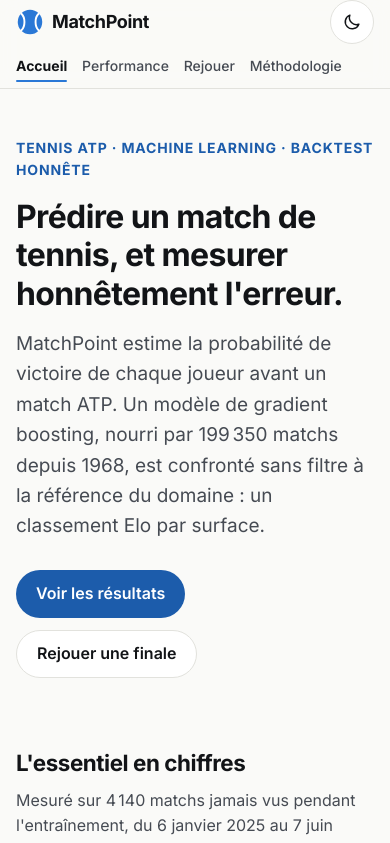
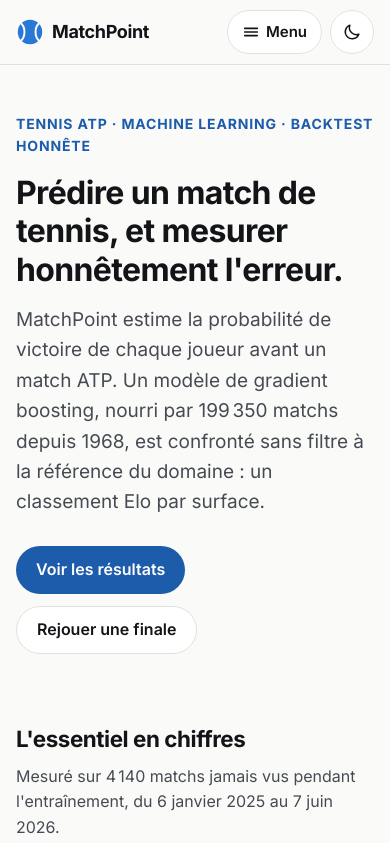
Before and after one commit to ligsow6/MatchPointAI, a Next.js app in the folder web/: page / in a window 390 px wide. Shown: the top 843 px of the page. Built offline with nearby package versions, Linux system fonts and the light colour scheme.

Commit message:
feat: ajoute le comparateur à la navigation avec un menu mobile

```diff
--- a/web/components/layout/NavLinks.tsx
+++ b/web/components/layout/NavLinks.tsx
@@ -2,6 +2,7 @@
 
 import Link from "next/link";
 import { usePathname } from "next/navigation";
+import { useId, useRef, useState, type KeyboardEvent } from "react";
 import { NAVIGATION } from "@/lib/site";
 import styles from "./SiteHeader.module.css";
 
@@ -14,8 +15,53 @@ function isActive(pathname: string, href: string): boolean {
 
 export function NavLinks() {
   const pathname = usePathname();
+  const listId = useId();
+  const button = useRef<HTMLButtonElement>(null);
+  const [open, setOpen] = useState(false);
+  const [openedOn, setOpenedOn] = useState(pathname);
+
+  if (openedOn !== pathname) {
+    setOpenedOn(pathname);
+    setOpen(false);
+  }
+
+  const handleKeyDown = (event: KeyboardEvent<HTMLElement>) => {
+    if (event.key === "Escape" && open) {
+      setOpen(false);
+      button.current?.focus();
+    }
+  };
+
   return (
-    <ul className={styles.links}>
+    <div className={styles.navInner} onKeyDown={handleKeyDown}>
+      <button
+        ref={button}
+        type="button"
+        className={styles.menuButton}
+        aria-expanded={open}
+        aria-controls={listId}
+        onClick={() => setOpen((value) => !value)}
+      >
+        <svg aria-hidden="true" viewBox="0 0 20 20" width="18" height="18" focusable="false">
+          {open ? (
+            <path
+              d="M5 5l10 10M15 5L5 15"
+              stroke="currentColor"
+              strokeWidth="1.8"
+              strokeLinecap="round"
+            />
+          ) : (
+            <path
+              d="M3 6h14M3 10h14M3 14h14"
+              stroke="currentColor"
+              strokeWidth="1.8"
+              strokeLinecap="round"
+            />
+          )}
+        </svg>
+        Menu
+      </button>
+      <ul id={listId} className={styles.links} data-open={open}>
         {NAVIGATION.map((item) => {
           const active = isActive(pathname, item.href);
           return (
@@ -24,13 +70,14 @@ export function NavLinks() {
                 href={item.href}
                 className={styles.link}
                 aria-current={active ? "page" : undefined}
+                onClick={() => setOpen(false)}
               >
                 {item.label}
-              {item.extra ? <span className={styles.extra}>{item.extra}</span> : null}
               </Link>
             </li>
           );
         })}
       </ul>
+    </div>
   );
 }
--- a/web/components/layout/SiteHeader.module.css
+++ b/web/components/layout/SiteHeader.module.css
@@ -2,21 +2,18 @@
   position: sticky;
   top: 0;
   z-index: 10;
-  background: color-mix(in srgb, var(--bg) 88%, transparent);
+  background: color-mix(in srgb, var(--bg) 92%, transparent);
   backdrop-filter: saturate(1.4) blur(10px);
   border-bottom: 1px solid var(--border);
 }
 
 .inner {
   display: grid;
-  grid-template-columns: 1fr auto;
-  grid-template-areas:
-    "brand toggle"
-    "nav nav";
+  grid-template-columns: 1fr auto auto;
+  grid-template-areas: "brand nav toggle";
   align-items: center;
-  column-gap: 1rem;
-  padding-top: 0.625rem;
-  padding-bottom: 0.25rem;
+  column-gap: 0.5rem;
+  min-height: 64px;
 }
 
 .brand {
@@ -25,6 +22,7 @@
   align-items: center;
   gap: 0.5rem;
   width: fit-content;
+  min-height: 44px;
   color: var(--text);
   font-weight: 700;
   font-size: 1.125rem;
@@ -38,26 +36,60 @@
 
 .nav {
   grid-area: nav;
-  margin: 0 -0.4rem;
+}
+
+.navInner {
+  display: flex;
+  align-items: center;
+}
+
+.menuButton {
+  display: inline-flex;
+  align-items: center;
+  gap: 0.375rem;
+  min-height: 44px;
+  padding: 0 0.875rem;
+  border: 1px solid var(--border);
+  border-radius: 999px;
+  background: var(--surface);
+  color: var(--text);
+  font: inherit;
+  font-weight: 600;
+  font-size: 0.9375rem;
+  cursor: pointer;
+}
+
+.menuButton:hover {
+  background: var(--surface-2);
 }
 
 .links {
-  display: flex;
-  flex-wrap: wrap;
-  gap: 0.125rem;
+  display: none;
   margin: 0;
   padding: 0;
   list-style: none;
 }
 
+.links[data-open="true"] {
+  display: grid;
+  position: absolute;
+  top: 100%;
+  left: 0;
+  right: 0;
+  gap: 0.125rem;
+  padding: 0.5rem var(--gutter) 1rem;
+  background: var(--bg);
+  border-bottom: 1px solid var(--border);
+  box-shadow: 0 12px 24px rgba(0, 0, 0, 0.08);
+}
+
 .link {
-  display: inline-flex;
+  display: flex;
   align-items: center;
-  white-space: pre;
-  min-height: 44px;
-  padding: 0 0.4rem;
+  min-height: 48px;
+  padding: 0 0.75rem;
   color: var(--text-2);
-  font-size: 0.875rem;
+  font-size: 1rem;
   font-weight: 500;
   text-decoration: none;
   border-radius: var(--radius-small);
@@ -72,21 +104,7 @@
 .link[aria-current="page"] {
   color: var(--text);
   font-weight: 650;
-}
-
-.link[aria-current="page"]::after {
-  content: "";
-  position: absolute;
-  left: 0.4rem;
-  right: 0.4rem;
-  bottom: 6px;
-  height: 2px;
-  border-radius: 2px;
-  background: var(--series-model);
-}
-
-.extra {
-  display: none;
+  background: var(--surface-2);
 }
 
 .themeToggle {
@@ -107,34 +125,44 @@
   background: var(--surface-2);
 }
 
-@media (min-width: 860px) {
+@media (min-width: 900px) {
   .inner {
-    grid-template-columns: auto 1fr auto;
-    grid-template-areas: "brand nav toggle";
-    padding-top: 0.5rem;
-    padding-bottom: 0.5rem;
+    column-gap: 1rem;
   }
 
-  .nav {
-    margin: 0;
-    justify-self: end;
+  .menuButton {
+    display: none;
   }
 
-  .links {
+  .links,
+  .links[data-open="true"] {
+    display: flex;
+    position: static;
     gap: 0.25rem;
+    padding: 0;
+    background: none;
+    border: 0;
+    box-shadow: none;
   }
 
   .link {
+    min-height: 44px;
     padding: 0 0.75rem;
     font-size: 0.9375rem;
   }
 
-  .extra {
-    display: inline;
+  .link[aria-current="page"] {
+    background: none;
   }
 
   .link[aria-current="page"]::after {
+    content: "";
+    position: absolute;
     left: 0.75rem;
     right: 0.75rem;
+    bottom: 6px;
+    height: 2px;
+    border-radius: 2px;
+    background: var(--series-model);
   }
 }
--- a/web/lib/site.ts
+++ b/web/lib/site.ts
@@ -1,11 +1,12 @@
 export const SITE_NAME = "MatchPoint";
 export const SITE_DESCRIPTION =
-  "Prédiction de matchs de tennis ATP : un modèle LightGBM évalué honnêtement face à une baseline Elo, et des finales mythiques rejouées point par point.";
+  "Prédiction de matchs de tennis ATP : un comparateur de joueurs calculé dans le navigateur, un modèle LightGBM évalué honnêtement face à une baseline Elo, et des finales mythiques rejouées point par point.";
 export const REPOSITORY_URL = "https://github.com/ligsow6/MatchPointAI";
 
 export const NAVIGATION = [
-  { href: "/", label: "Accueil", extra: "" },
-  { href: "/performance", label: "Performance", extra: "" },
-  { href: "/rejouer", label: "Rejouer", extra: " un match" },
-  { href: "/methodologie", label: "Méthodologie", extra: "" },
+  { href: "/", label: "Accueil" },
+  { href: "/comparateur", label: "Comparateur" },
+  { href: "/performance", label: "Performance" },
+  { href: "/rejouer", label: "Rejouer un match" },
+  { href: "/methodologie", label: "Méthodologie" },
 ] as const;
```
Lines whose indentation alone changed are shown as unchanged.
